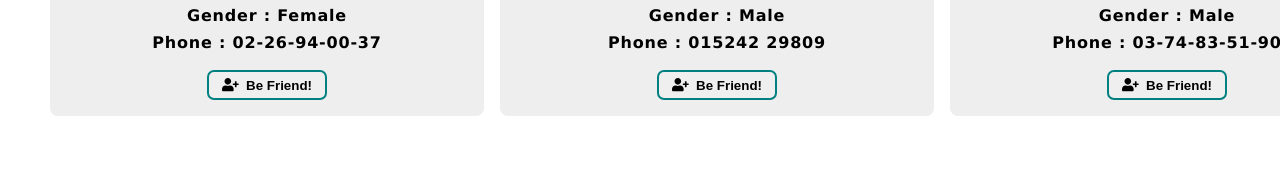
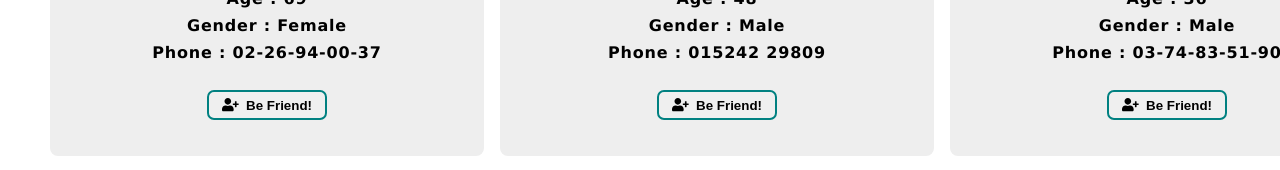
Before and after one commit to MinhazMinu/buddy-list, a React (Create React App) app: page / in a window 1280 px wide. Shown: the part 621-791 px from the top of the page. Built offline with nearby package versions, Linux system fonts and the light colour scheme.

Commit message:
buddy increment'

```diff
--- a/package.json
+++ b/package.json
@@ -11,7 +11,8 @@
     "@testing-library/user-event": "^7.2.1",
     "react": "^16.13.0",
     "react-dom": "^16.13.0",
-    "react-scripts": "3.4.0"
+    "react-scripts": "3.4.0",
+    "react-sticky": "^6.0.3"
   },
   "scripts": {
     "start": "react-scripts start",
--- a/src/components/Friends/Friends.css
+++ b/src/components/Friends/Friends.css
@@ -14,6 +14,6 @@
 }
 
 .friend-container {
-  margin: 10px 30px;
+  margin: 20px 30px;
   padding: 10px 20px;
 }
--- a/src/components/Friends/Friends.js
+++ b/src/components/Friends/Friends.js
@@ -21,6 +21,10 @@ const Friends = () => {
     setBuddy(newBuddy);
   };
 
+  //==============
+
+  // ==============
+
   return (
     <section>
       <div>{<Header buddy={buddy.length} amo={amo} />}</div>
--- a/src/components/Header/Header.css
+++ b/src/components/Header/Header.css
@@ -2,10 +2,10 @@
   height: 140px;
 }
 
-@media screen and (min-width: 768px) {
+/* @media screen and (min-width: 768px) {
   .header {
     display: grid;
-    grid-template-columns: 1fr 1fr;
+    grid-template-columns: 1fr;
     gap: 16px;
   }
 }
@@ -15,12 +15,19 @@
     grid-template-columns: 1fr 1fr 1fr 1fr;
     gap: 16px;
   }
-}
+} */
 
 .header {
   margin: 0px 30px;
   padding: 10px 20px;
-  position: sticky;
+  display: grid;
+  grid-template-columns: 1fr 1fr 1fr 1fr;
+  gap: 16px;
+  /*
+  position: fixed;
+  width: 100%; */
+
+  /*  */
 }
 
 .header nav {
@@ -41,3 +48,5 @@ nav a {
   justify-content: center;
   align-items: center;
 }
+.head {
+}
--- a/src/components/Header/Header.js
+++ b/src/components/Header/Header.js
@@ -1,11 +1,13 @@
 import React from "react";
 import logo from "../../logo.png";
 import "./Header.css";
+import { StickyContainer, Sticky } from "react-sticky";
 let bincom = 0;
 const Header = props => {
   //   bincom = bincom + parseFloat(props.buddy.income);
 
   return (
+    <div className="head">
       <div className="header">
         <div>
           <img src={logo} alt="" />
@@ -23,6 +25,7 @@ const Header = props => {
           <a href="#">About</a>
         </nav>
       </div>
+    </div>
   );
 };
 
--- a/src/components/card/Card.css
+++ b/src/components/card/Card.css
@@ -32,7 +32,8 @@
   height: 30px;
   border: 2px solid #008080;
   border-radius: 7px;
-  margin-top: 10px;
+  margin-top: 20px;
+  margin-bottom: 20px;
   font-weight: bold;
   cursor: pointer;
   transition: all 0.4s;
--- a/src/components/card/Card.js
+++ b/src/components/card/Card.js
@@ -1,8 +1,10 @@
-import React from "react";
+import React, { useState } from "react";
 import "./Card.css";
 import { FontAwesomeIcon } from "@fortawesome/react-fontawesome";
 import { faUserPlus } from "@fortawesome/free-solid-svg-icons";
+// ======================
 
+// ====================
 const Card = props => {
   const { gender, name, email, dob, phone, picture } = props.friend;
 
```
Also changed, not shown: 1 other file (tests, documents, lock files or other folders). Lines whose indentation alone changed are shown as unchanged.
